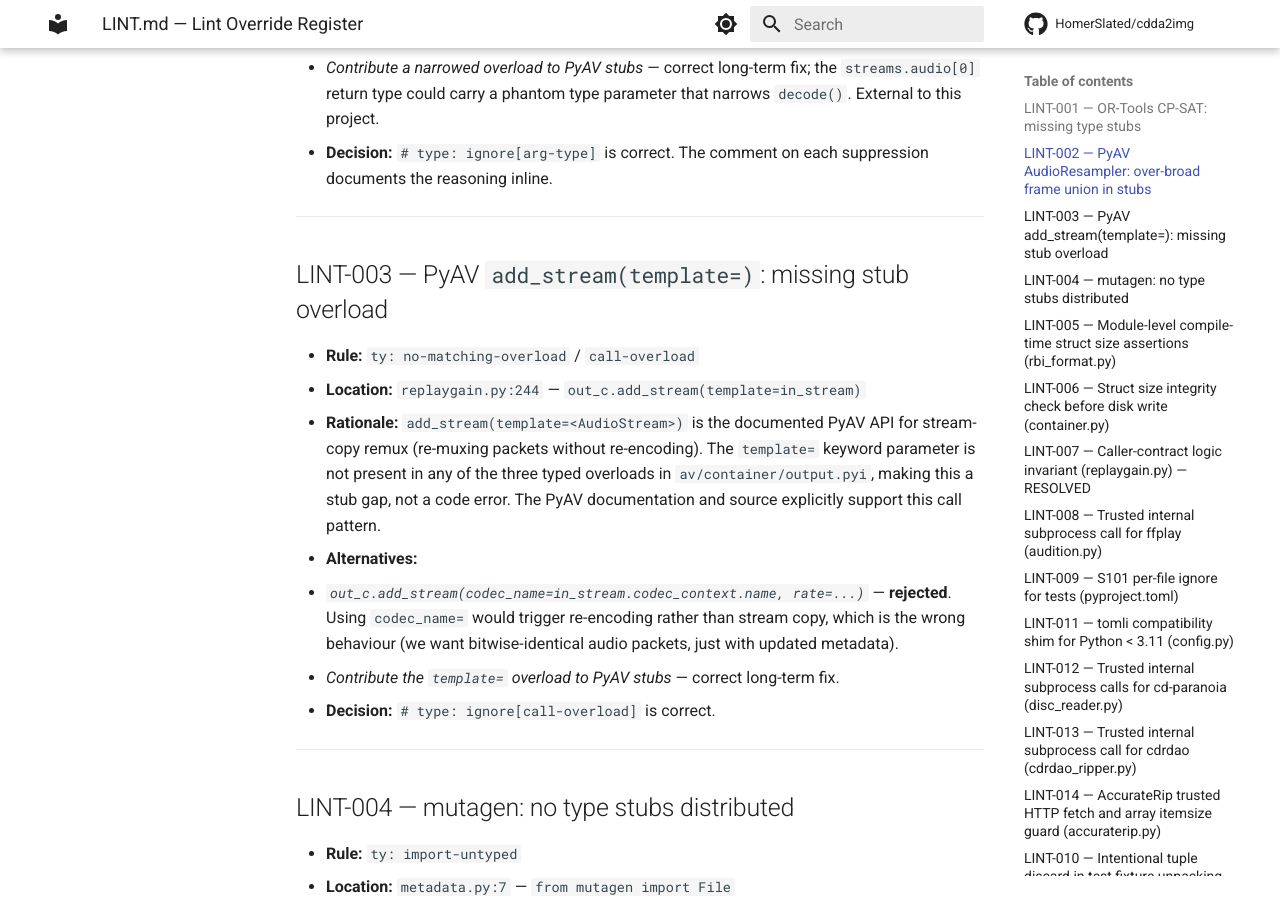
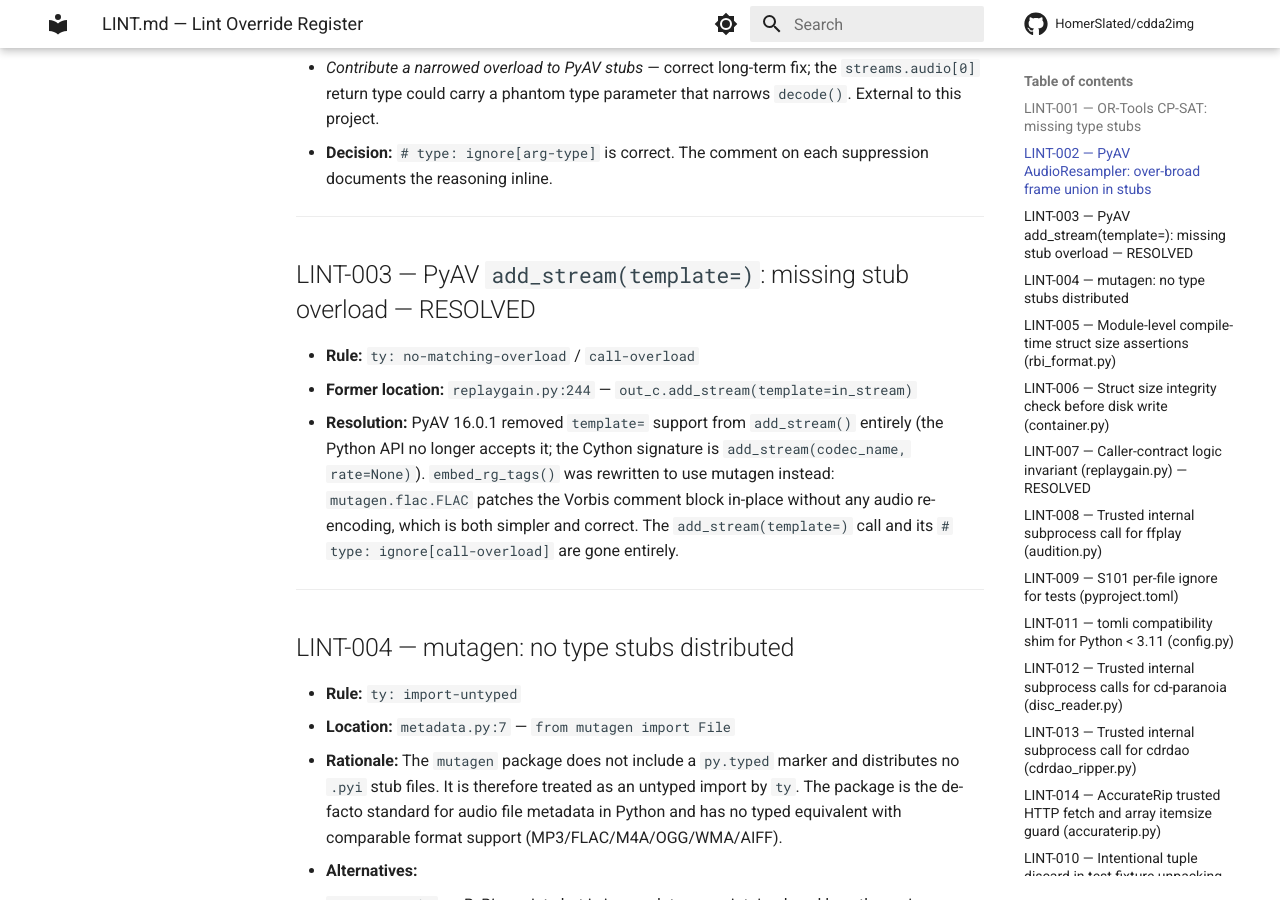
Before and after one commit to HomerSlated/cdda2img, an MkDocs documentation site: the page built from docs/reference/LINT.md, in a window 1280 px wide and 900 px high, scrolled down 1695 px. Built offline with MkDocs 1.6.1 and Material for MkDocs 9.7.7, drawn with Linux system fonts in a browser that asks for light colours; comment, search, counter and statistics services are not loaded.

Commit message:
Update docs to match current project state (v4.0, x/l refactor)
README.md:
- Format version v3.0 → v4.0; block table includes PROV/ARIP/RLOG/PCM
- Remove non-existent --paranoia flag from rip description
- ARIP block stored in container mentioned under AccurateRip
- x/l feature bullets updated for new flags; spec path corrected

docs/man/cdda2img.1:
- Format version v3.0 → v4.0; description updated for block directory
- Remove --paranoia option (never existed in CLI)
- x subcommand: add --rg/--ar/--log/--all; fix --raw (extracted/raw/, not .s16le);
  fix --normalize (applies with --tracks/--all, not requires --tracks)
- Add w subcommand section
- l subcommand: add --info/--rg/--ar/--log flags
- t subcommand: 23 → 27 checks
- [[drives]] example: offset → read_offset + write_offset
- HARDWARE SETUP: include w alongside r for hardware-access note

docs/reference/LINT.md:
- LINT-003 marked RESOLVED: PyAV add_stream(template=) replaced by mutagen

docs/reference/TODO.md:
- New ✅ DONE entry for v4.0/ARIP/RLOG/x-l refactor/embed_rg_tags fix (2026-05-14)
- Physical Media: r and w subcommands, [[drives]] write_offset all marked done
- RBI Format: ARIP block marked done
- Subprocess Elimination Call 3: marked resolved with mutagen

Co-Authored-By: Claude Sonnet 4.6 <noreply@anthropic.com>

```diff
--- a/docs/reference/LINT.md
+++ b/docs/reference/LINT.md
@@ -66,21 +66,16 @@ Format per entry:
 
 ---
 
-## LINT-003 — PyAV `add_stream(template=)`: missing stub overload
+## LINT-003 — PyAV `add_stream(template=)`: missing stub overload — RESOLVED
 
 - **Rule:** `ty: no-matching-overload` / `call-overload`
-- **Location:** `replaygain.py:244` — `out_c.add_stream(template=in_stream)`
-- **Rationale:** `add_stream(template=<AudioStream>)` is the documented PyAV API for
-  stream-copy remux (re-muxing packets without re-encoding). The `template=` keyword
-  parameter is not present in any of the three typed overloads in `av/container/output.pyi`,
-  making this a stub gap, not a code error. The PyAV documentation and source explicitly
-  support this call pattern.
-- **Alternatives:**
-  - *`out_c.add_stream(codec_name=in_stream.codec_context.name, rate=...)`* — **rejected**.
-    Using `codec_name=` would trigger re-encoding rather than stream copy, which is the
-    wrong behaviour (we want bitwise-identical audio packets, just with updated metadata).
-  - *Contribute the `template=` overload to PyAV stubs* — correct long-term fix.
-- **Decision:** `# type: ignore[call-overload]` is correct.
+- **Former location:** `replaygain.py:244` — `out_c.add_stream(template=in_stream)`
+- **Resolution:** PyAV 16.0.1 removed `template=` support from `add_stream()` entirely
+  (the Python API no longer accepts it; the Cython signature is `add_stream(codec_name, rate=None)`).
+  `embed_rg_tags()` was rewritten to use mutagen instead: `mutagen.flac.FLAC` patches the
+  Vorbis comment block in-place without any audio re-encoding, which is both simpler and
+  correct. The `add_stream(template=)` call and its `# type: ignore[call-overload]` are
+  gone entirely.
 
 ---
 
```
Also changed, not shown: README.md (+40 -25 lines), docs/reference/TODO.md (+45 -35 lines), 1 other file.
